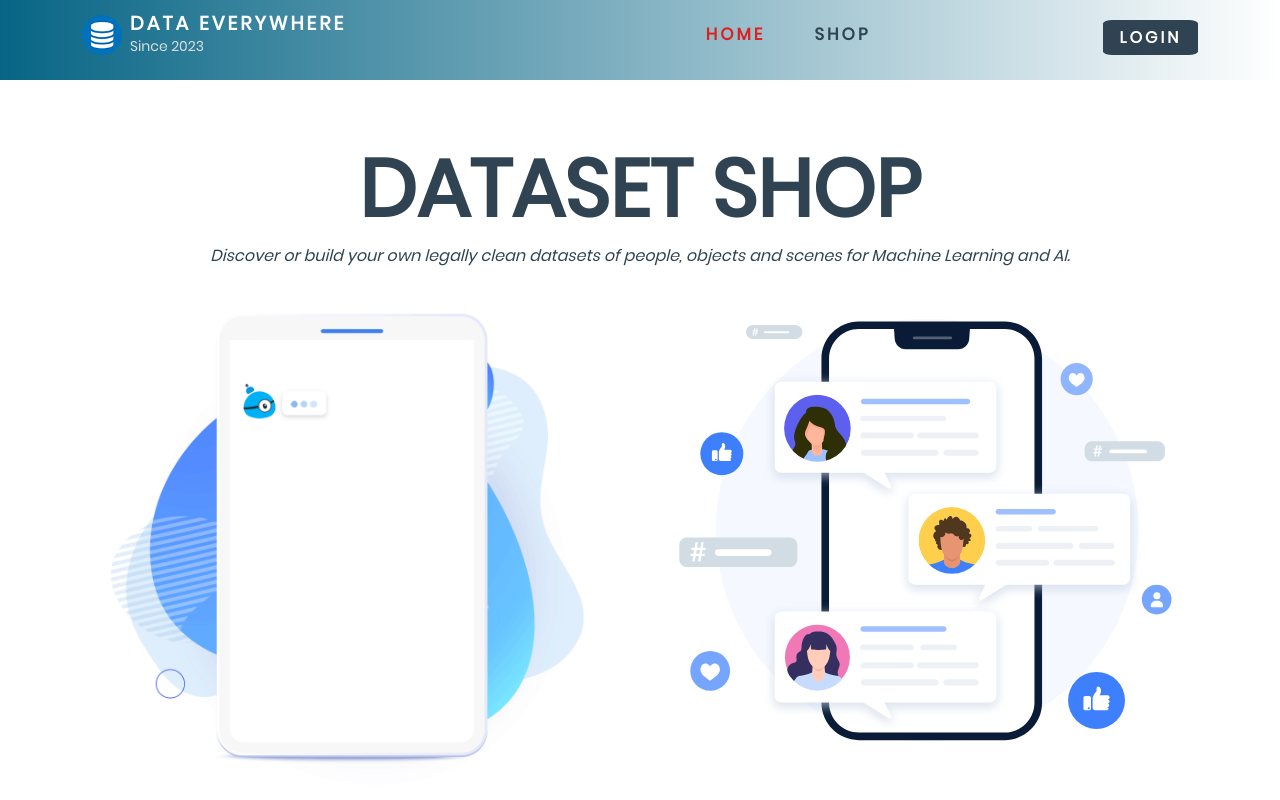
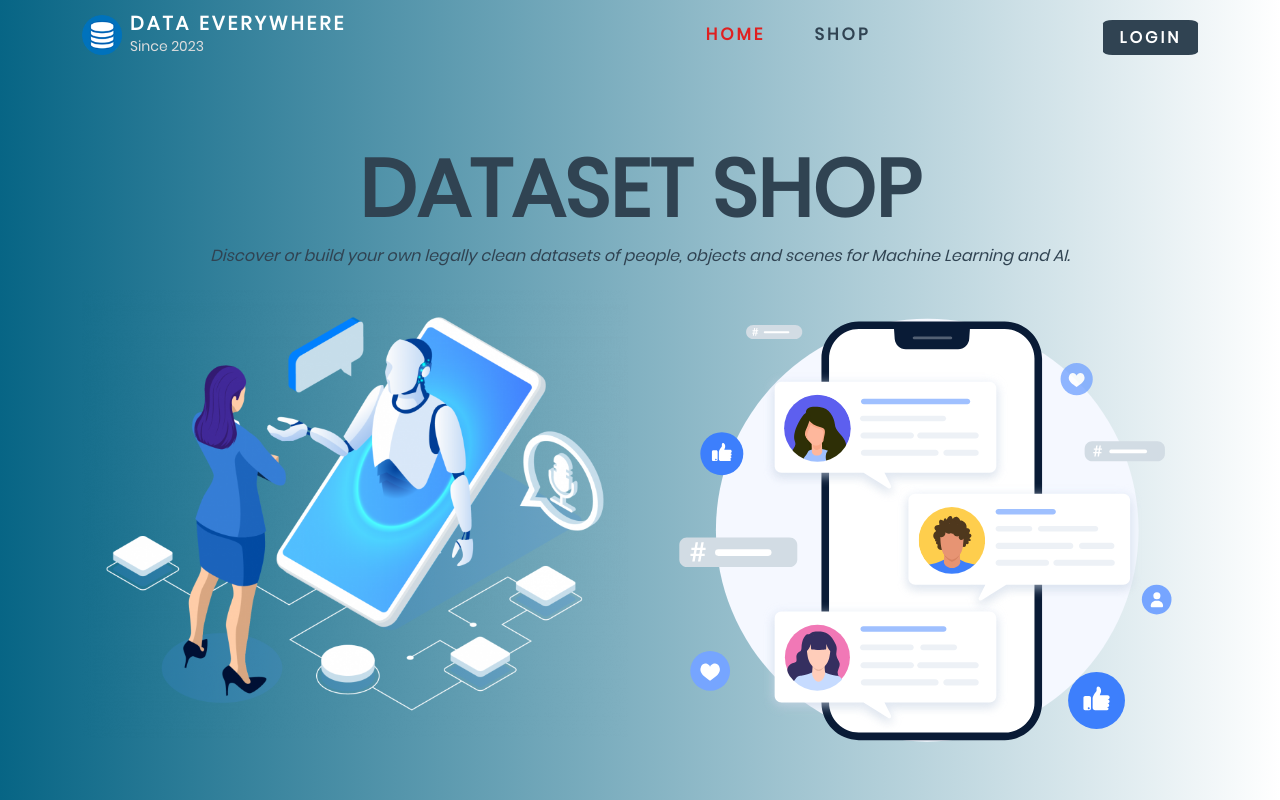
Before and after one commit to thieninho/dataset-trade, a React (Create React App) app: page /home in a window 1280 px wide. Shown: the top 800 px of the page. Built offline with nearby package versions, Linux system fonts and the light colour scheme; no server answers.

Commit message:
Last check 9/4

```diff
--- a/src/pages/Home.jsx
+++ b/src/pages/Home.jsx
@@ -4,7 +4,7 @@ import { POST} from "../functionHelper/APIFunction";
 import { BASE_URL} from "../global/globalVar";
 import { Container, Row, Col} from "reactstrap"
 import heroImg from '../assets/images/Heroo.svg'
-import heroImg2 from '../assets/images/3.gif'
+import heroImg2 from '../assets/images/chatbot.png'
 import Services from '../services/Services'
 import ProductsList from '../components/UI/ProductsList'
 import '../styles/home.css'
@@ -55,7 +55,7 @@ const Home = () => {
           <Col lg='6' md='6'>
 
 
-            <div className="hero__img">
+            <div className="hero__img m-t-10">
               <img src={heroImg2} alt="" />
             </div>
 
--- a/src/pages/ProductDetails.jsx
+++ b/src/pages/ProductDetails.jsx
@@ -111,7 +111,7 @@ for (var i=0; i< data.dataset_items.length; i++) {
 }
 
 const handlePreview =()=> {
-  window.open = BASE_URL + "api/dataset_collection/preview/" + id;
+  window.open(BASE_URL + "api/dataset_collection/preview/" + id);
 
 };
   return <Helmet title={name}>
--- a/src/styles/home.css
+++ b/src/styles/home.css
@@ -1,5 +1,6 @@
 .hero__section {
-background:  #fff;
+    background: linear-gradient(to left, #fff, #076585);
+
 box-shadow: #ddd;
 };
 
```
Also changed, not shown: src/assets/images/chatbot.png (added).
